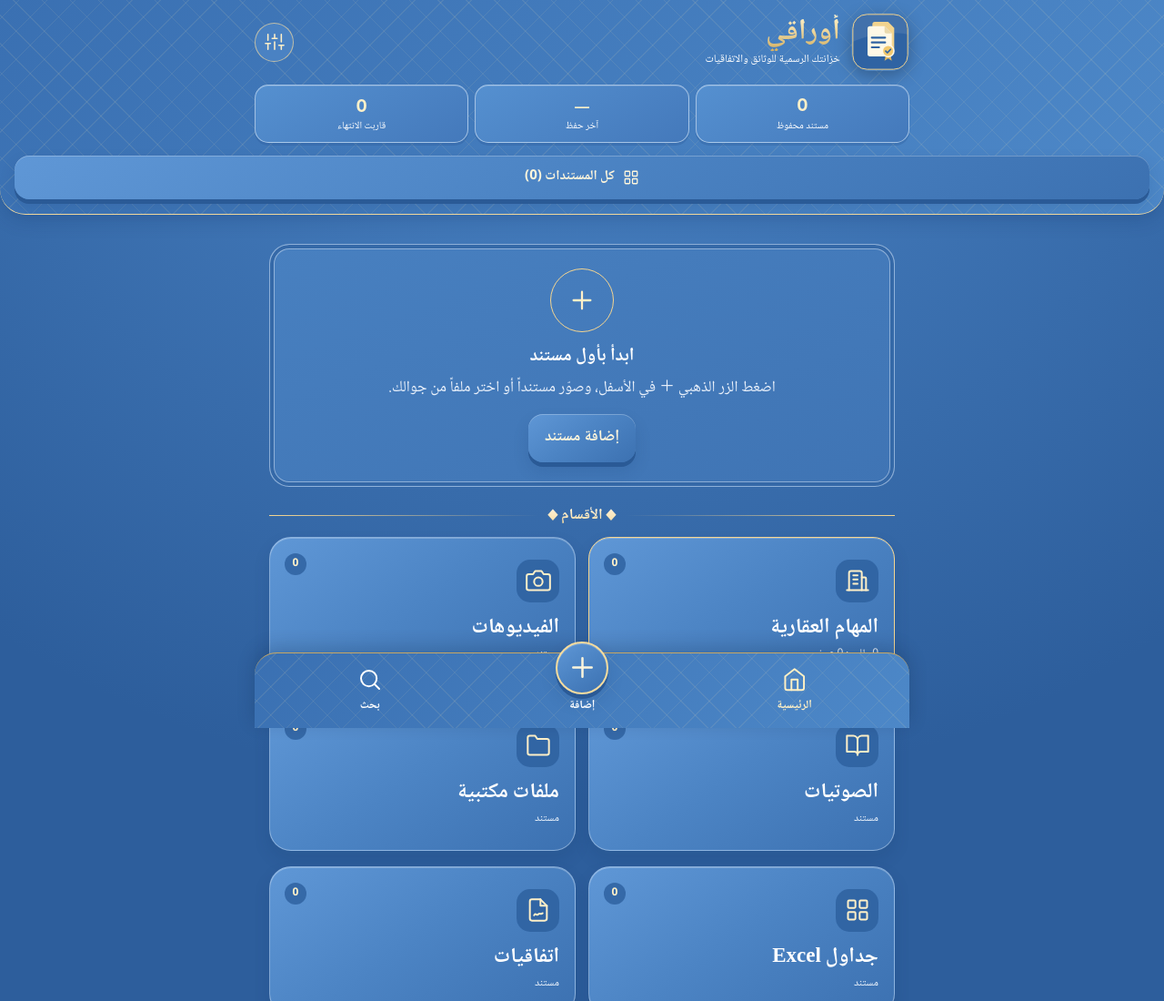
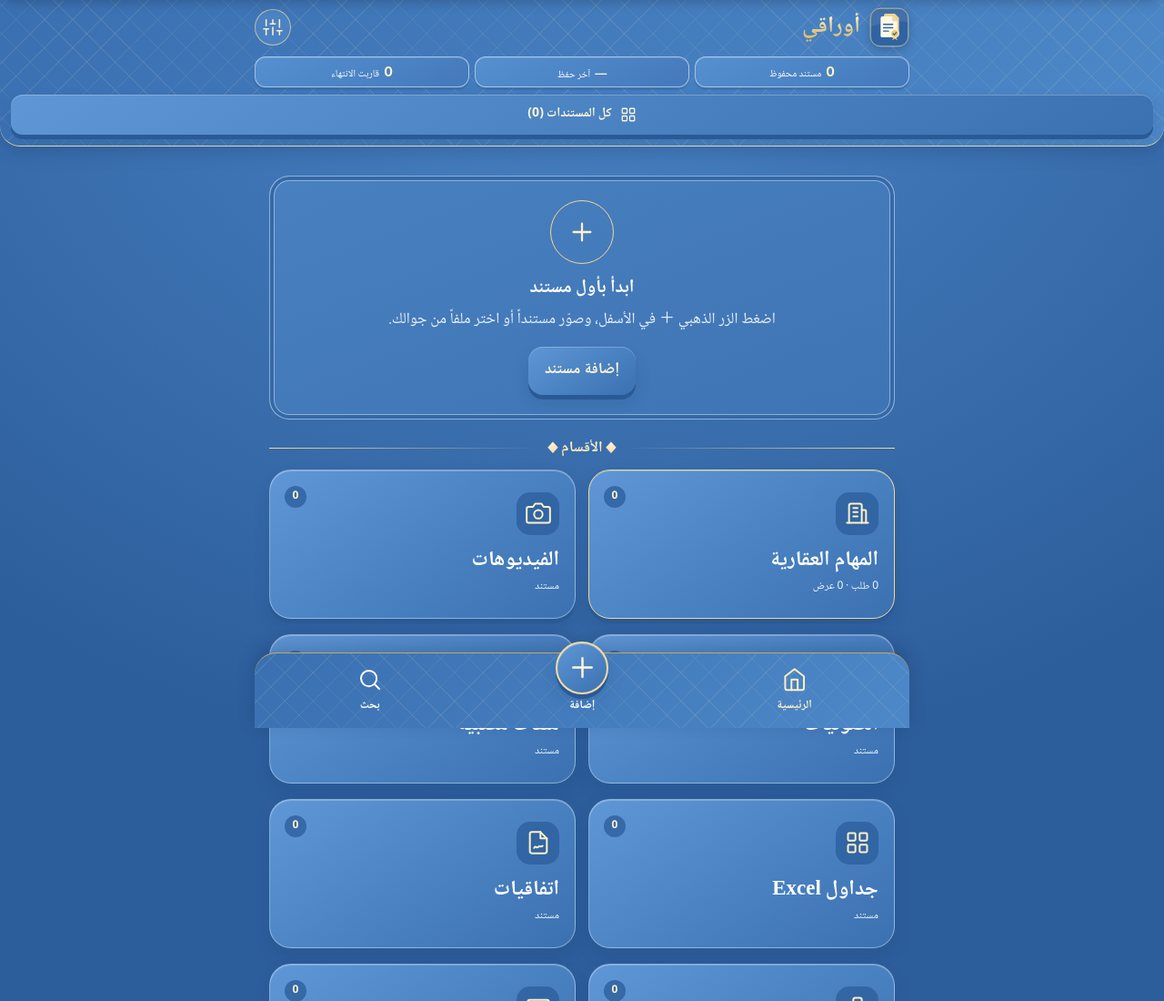
Before and after one commit to ALQASAILI-wareeth/awraqi, a plain HTML site: page index.html in a window 1280 px wide. Shown: the top 1100 px of the page at 91% size. Drawn offline with Linux system fonts and the light colour scheme.

Commit message:
Awraqi 4.8.1: calmer interface
- Smaller banner that scrolls away, with a slim top bar (logo, page title, settings, back, new-request badge).
- Card pages show only the logo row of the banner.
- Auto-organizing and post-add reading run silently; only the result toast remains.
- Page can no longer slide sideways; navy background behind it.

Co-Authored-By: Claude Opus 5.5 <noreply@anthropic.com>
Claude-Session: https://claude.ai/code/session_019qPb8LqsTyUirQYBjAmuNh

```diff
--- a/index.html
+++ b/index.html
@@ -218,6 +218,34 @@ body:has(#sheet.on) .toast:not(.err){display:none}
 
 
 
+
+/* 4.8.1: compact banner that scrolls away, slim bar on top, page never slides sideways */
+html{background:var(--bg)}
+html,body{overflow-x:hidden;overscroll-behavior-x:none;max-width:100%}
+body{touch-action:pan-y pinch-zoom}
+.chips,#excel-content,#excel-pane{touch-action:pan-x pan-y pinch-zoom}
+.ban{position:relative!important;top:auto!important;padding:calc(8px + var(--sat)) 12px 12px!important;border-radius:0 0 22px 22px!important}
+.ban .bt{gap:10px!important}
+.ban .logo{width:44px!important;height:44px!important;border-radius:14px!important;animation:none!important;box-shadow:0 3px 10px #0003!important}
+.ban .bh{font-size:25px!important;line-height:1.25!important;margin:0!important}
+.ban .bs{display:none!important}
+.ban .gear{width:40px!important;height:40px!important}
+.ban .stats{margin:10px auto 0!important;gap:6px!important}
+.ban .stats>*{min-height:0!important;padding:5px 4px!important;display:flex!important;flex-wrap:wrap;align-items:baseline;justify-content:center;column-gap:5px;border-radius:12px!important}
+.ban .stats b{font-size:15px!important;line-height:1.45!important;display:inline!important}
+.ban .stats span{font-size:11px!important;line-height:1.4}
+.banner-all{margin:8px 0 0!important;padding:7px 12px!important;font-size:14px!important;border-radius:13px!important}
+.realty-alert{margin:8px 0 0!important;padding:6px 12px!important;border-radius:13px!important;gap:8px!important}
+.realty-alert .ra-txt{display:flex;align-items:baseline;gap:6px;white-space:nowrap;overflow:hidden}.realty-alert b{font-size:13.5px!important;display:inline!important;flex:none}.realty-alert small{font-size:11.5px!important;display:inline!important;overflow:hidden;text-overflow:ellipsis;min-width:0}
+#sL{font-size:13px!important}
+body.in-cat .ban .stats,body.in-cat #pAll,body.in-cat #realty-alert{display:none!important}body.in-cat .ban{padding-bottom:10px!important}.realty-alert .ra-dot{width:9px!important;height:9px!important}
+#mini-bar{position:fixed;top:0;left:0;right:0;z-index:31;display:flex;align-items:center;gap:8px;padding:calc(5px + var(--sat)) 10px 6px;background:var(--pattern);border-bottom:1.5px solid var(--gold);border-radius:0 0 16px 16px;box-shadow:0 5px 14px #0003;transform:translateY(-105%);transition:transform .2s ease;color:var(--tx)}
+#mini-bar.on{transform:none}
+#mini-bar .mb-logo{width:32px;height:32px;flex:none;border-radius:10px;overflow:hidden}#mini-bar .mb-logo svg{width:100%;height:100%;display:block}
+#mini-bar b{flex:1;min-width:0;font-size:17px;overflow:hidden;text-overflow:ellipsis;white-space:nowrap;color:var(--gold)}
+#mini-bar .mb-btn{width:36px;height:36px;flex:none;display:grid;place-items:center;border:0;border-radius:11px;background:var(--royal-raised);color:var(--ac);padding:0}
+#mini-bar .mb-btn[hidden]{display:none}
+#mb-dot{display:flex;align-items:center;gap:5px;flex:none;border:0;border-radius:12px;padding:4px 9px;background:#ff6b5a;color:#fff;font:inherit;font-size:12px;font-weight:700}#mb-dot[hidden]{display:none}
 /* 4.8.0 real estate */
 .realty-alert{display:flex;align-items:center;gap:10px;width:100%;margin:0 0 10px;padding:10px 14px;border-radius:16px;border:1.5px solid var(--gold);background:linear-gradient(135deg,rgba(var(--gr),.32),rgba(var(--gr),.14));color:var(--tx);text-align:start;font:inherit;box-shadow:0 4px 14px #0003}
 .realty-alert .ra-dot{width:12px;height:12px;border-radius:50%;background:#ff6b5a;box-shadow:0 0 0 4px #ff6b5a44;flex:none;animation:ra 1.6s infinite}
@@ -429,7 +457,7 @@ window.pdfjsLib=p;window.dispatchEvent(new Event("pdfready"));
 </script>
 <script>
 "use strict";
-const VERSION="4.8.0";
+const VERSION="4.8.1";
 const CATS=[["الفيديوهات","camera"],["الصوتيات","book"],["ملفات مكتبية","folder"],["جداول Excel","grid"],["اتفاقيات","sign"],["أعمالي","briefcase"],["أوراق شخصية","idcard"],["فواتير","receipt"],["شهادات ورخص","award"],["أخرى","folder"]];
 const ALL="__all",SOON=90;
 const MODEL1="claude-haiku-5-5",MODEL2="claude-haiku-5-5";/* 4.6.2: one fast reading */
@@ -1988,7 +2016,7 @@ function aiEnqueue(ids){if(!ids.length)return;aiQ.push(...ids);aiTotal+=ids.leng
 async function runAi(){
  if(aiRunning)return;aiRunning=true;let last=null;
  try{while(aiQ.length){const id=aiQ.shift(),d=docs.find(x=>x.id===id&&!x.del);if(!d){aiDone++;continue}
-  aiStatus(aiTotal>1?`القراءة الذكية ${aiDone+1} من ${aiTotal}`:'جارٍ قراءة المستند…');
+
   let r=null;try{const blob=await getBlob(id);r=await analyze(new File([blob],d.name||'file',{type:d.mime||blob.type}),d.type==='pdf')}
   catch(e){if(e.message==='key'||e.message==='nokey'){aiQ.length=0;toast(e.message==='key'?'مفتاح القراءة الذكية غير صحيح. عدّله من الإعدادات.':'',{err:1,ms:5000});break}if(navigator.onLine===false){aiQ.length=0;toast('لا يوجد اتصال؛ حُفظت الملفات دون قراءة',{err:1});break}}
   aiDone++;if(r)last=await applyAi(id,r)||last;
@@ -2141,7 +2169,7 @@ async function autoOrganize(){
    if(!autoOn()||lockedNow)break;const before={cat:d.cat,title:d.title,exp:d.exp};let c=null;
    if(!d.autoL){try{c=await localCard(d)}catch(e){}d.autoL=1}
    if(!c&&!d.autoA&&getKey()&&aiBudget>0&&['img','pdf'].includes(d.type)&&(d.size||0)<=8*1048576){
-    aiBudget--;aiStatus('يرتّب أوراقي مستنداتك…');
+    aiBudget--;
     try{const blob=await getBlob(d.id),r=await analyze(new File([blob],d.name||'file',{type:d.mime||blob.type}),d.type==='pdf');d.autoA=1;c=pickCard(r.cat);
      if(r.level!=='none'){if(r.title&&/^مستند\s/.test(d.title||''))d.title=r.title;if(r.exp&&!d.exp)d.exp=r.exp;if(r.summary&&!d.summary)d.summary=r.summary;d.kind=d.kind||r.label||'';d.ver=d.ver||r.level}}
     catch(e){if(e.message==='key'||e.message==='nokey'||navigator.onLine===false)aiBudget=0}
@@ -2456,7 +2484,7 @@ renderHome=function(){
  const nr=newRequests();let el=$('realty-alert');
  if(nr.length){if(!el){el=document.createElement('button');el.id='realty-alert';el.className='realty-alert';$('pAll').parentNode.insertBefore(el,$('pAll'))}
   const last=nr.sort((a,b)=>(b.ts||0)-(a.ts||0))[0],types=[...new Set(nr.map(d=>propLabel(d.realty.property)))];
-  el.innerHTML=`<span class="ra-dot"></span><span class="ra-txt"><b>${nr.length===1?`يوجد طلب على ${propLabel(last.realty.property)}`:`${nr.length} طلبات جديدة`}</b><small>${nr.length===1?esc([last.realty.area,last.realty.name].filter(Boolean).join(' · ')||'اضغط للتعامل معه'):esc(types.join('، '))}</small></span>${ico('back',18)}`;
+  el.innerHTML=`<span class="ra-dot"></span><span class="ra-txt"><b>${nr.length===1?`يوجد طلب على ${propLabel(last.realty.property)}`:`${nr.length} طلبات جديدة`}</b><small>· ${nr.length===1?esc([last.realty.area,last.realty.name].filter(Boolean).join(' · ')||'اضغط للتعامل معه'):esc(types.join('، '))}</small></span>${ico('back',18)}`;
   el.onclick=()=>{if(nr.length===1){openCat(REALTY);openRealty(last.id)}else{realtyTab='request';openCat(REALTY)}};
  }else if(el)el.remove();
  const card=document.querySelector(`.cat[data-c="${CSS.escape(REALTY)}"]`);
@@ -2464,12 +2492,27 @@ renderHome=function(){
 };
 setTimeout(async function ensure(){if(!db){setTimeout(ensure,800);return}await ensureRealtyCard();renderAll()},600);
 
+
+/* ---- 4.8.1: slim bar shown once the banner scrolls away ---- */
+{const mini=document.createElement('div');mini.id='mini-bar';
+ mini.innerHTML=`<button class="mb-btn" id="mb-back" aria-label="رجوع" hidden>${ico('back',19)}</button><div class="mb-logo">${document.querySelector('#ban .logo').innerHTML}</div><b id="mb-title">أوراقي</b><button id="mb-dot" hidden></button><button class="mb-btn" id="mb-gear" aria-label="الإعدادات">${ico('gear',19)}</button>`;
+ document.body.appendChild(mini);
+ const upd=()=>{const show=$('ban').getBoundingClientRect().bottom<mini.offsetHeight+4&&!viewerOpen;mini.classList.toggle('on',show);
+  $('mb-title').textContent=cur?catTitle():'أوراقي';$('mb-back').hidden=!cur;
+  let n=0;try{n=newRequests().length}catch(e){}$('mb-dot').hidden=!n;$('mb-dot').textContent=n?(n===1?'طلب جديد':n+' طلبات'):''};
+ addEventListener('scroll',upd,{passive:true});addEventListener('resize',upd);
+ $('mb-back').onclick=()=>goHome();$('mb-gear').onclick=()=>settingsSheet();$('mb-title').onclick=()=>scrollTo({top:0,behavior:'smooth'});
+ $('mb-dot').onclick=()=>{const nr=newRequests();if(nr.length===1){openCat(REALTY);openRealty(nr[0].id)}else{realtyTab='request';openCat(REALTY)}};
+ const _ra=renderAll;renderAll=function(){_ra();document.body.classList.toggle('in-cat',!!cur);upd()};
+ const _oc=openCat;openCat=function(c){_oc(c);document.body.classList.add('in-cat');upd()};const _hc=hideCat;hideCat=function(){_hc();document.body.classList.remove('in-cat');upd()};setTimeout(upd,500);
+ document.documentElement.style.setProperty('--bh',mini.offsetHeight+'px');}
+
 /* ---------- bar + boot ---------- */
 $("gear").innerHTML=ico("gear",22);$("gear").onclick=settingsSheet;
 $("ib1").innerHTML=ico("home");$("ib2").innerHTML=ico("plus");$("ib3").innerHTML=ico("search");$("vc").innerHTML=ico("x",22);$("vsh").innerHTML=ico("share",22);
 $("bh").onclick=()=>{hideSheet();closeMenu();$("q").value="";goHome();renderHome();scrollTo({top:0,behavior:"smooth"})};
 $("bq").onclick=()=>{goHome();openSearchSheet()};
-{const ro=()=>document.documentElement.style.setProperty("--bh",$("ban").offsetHeight+"px");ro();addEventListener("resize",ro);if(window.ResizeObserver)new ResizeObserver(ro).observe($("ban"))}
+{const ro=()=>document.documentElement.style.setProperty("--bh",($("mini-bar")?$("mini-bar").offsetHeight:$("ban").offsetHeight)+"px");ro();addEventListener("resize",ro);if(window.ResizeObserver)new ResizeObserver(ro).observe($("ban"))}
 addEventListener("unhandledrejection",e=>{console.warn(e.reason)});
 (async()=>{
   try{
--- a/sw.js
+++ b/sw.js
@@ -1,4 +1,4 @@
-const CACHE='awraqi-stable-4.8.0',CORE=['./','./index.html','./manifest.webmanifest','./icon-192.png','./icon-512.png','./apple-touch-icon.png','./pdf.mjs','./pdf.worker.mjs','./xlsx-worker.js','./xlsx.full.min.js'];
+const CACHE='awraqi-stable-4.8.1',CORE=['./','./index.html','./manifest.webmanifest','./icon-192.png','./icon-512.png','./apple-touch-icon.png','./pdf.mjs','./pdf.worker.mjs','./xlsx-worker.js','./xlsx.full.min.js'];
 self.addEventListener('install',e=>e.waitUntil(caches.open(CACHE).then(c=>c.addAll(CORE)).then(()=>self.skipWaiting())));
 self.addEventListener('activate',e=>e.waitUntil(caches.keys().then(keys=>Promise.all(keys.filter(k=>k.startsWith('awraqi-')&&k!==CACHE).map(k=>caches.delete(k)))).then(()=>self.clients.claim())));
 self.addEventListener('fetch',e=>{
```
Also changed, not shown: README.txt, 1 other file.
